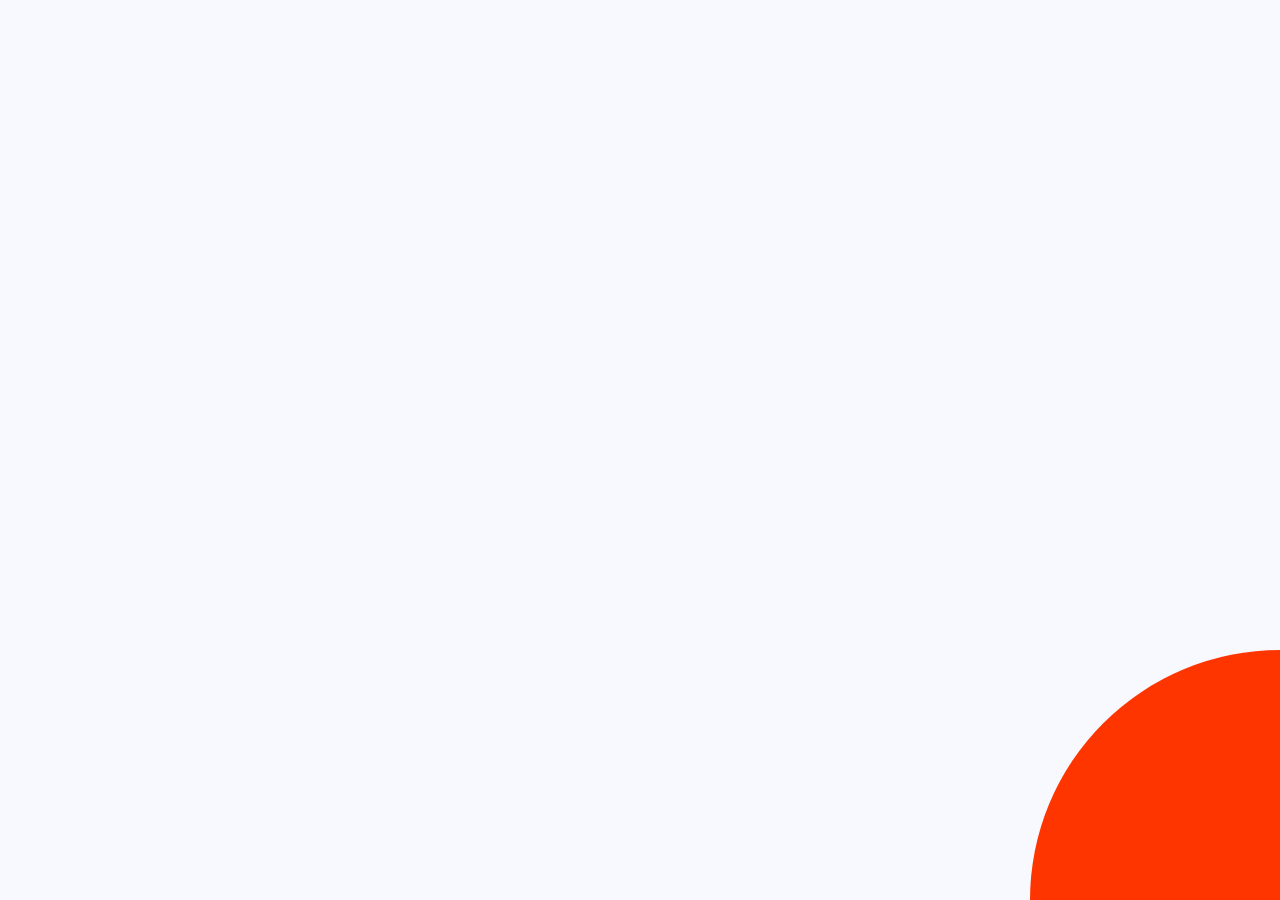
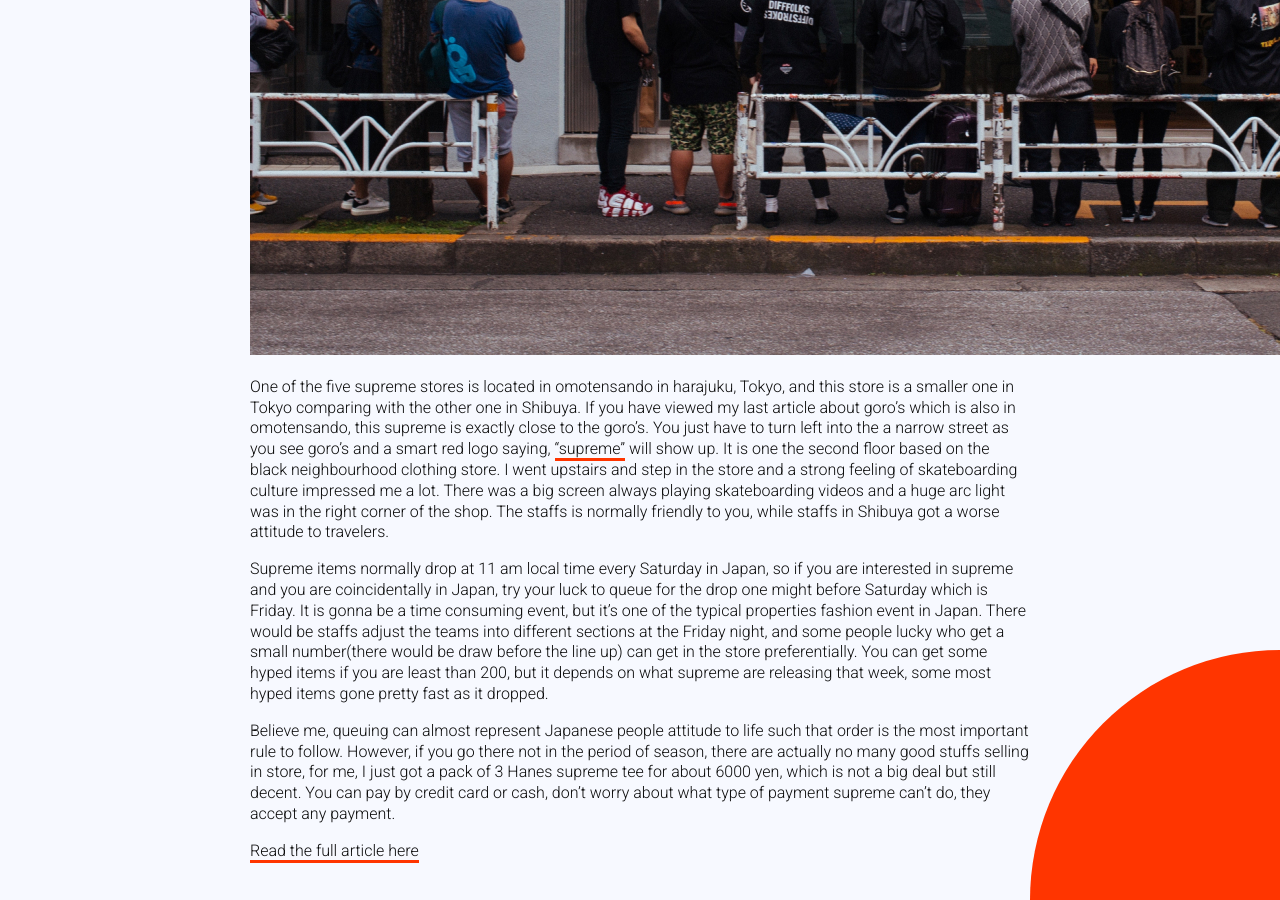
Before and after one commit to shapessss/anightinjapan2, a Jekyll site: the page built from _posts/2022-03-31-welcome-to-jekyll.markdown, in a window 1280 px wide and 900 px high, scrolled down 780 px. Built offline with Jekyll 4.4.1, drawn with Linux system fonts in a browser that asks for light colours.

Commit message:
Update Blog “2022-03-31-welcome-to-jekyll”

```diff
--- a/_posts/2022-03-31-welcome-to-jekyll.markdown
+++ b/_posts/2022-03-31-welcome-to-jekyll.markdown
@@ -4,3 +4,12 @@ excerpt: One of the five supreme stores is located in omotensando in harajuku,
   Tokyo, and this store is a smaller one in Tokyo comparing with the other one
   in Shibuya.
 ---
+![](/assets/images/blog-1a.jpg)
+
+One of the five supreme stores is located in omotensando in harajuku, Tokyo, and this store is a smaller one in Tokyo comparing with the other one in Shibuya. If you have viewed my last article about goro's which is also in omotensando, this supreme is exactly close to the goro's. You just have to turn left into the a narrow street as you see goro's and a smart red logo saying, ["supreme"](https://www.supremenewyork.com/) will show up. It is one the second floor based on the black neighbourhood clothing store. I went upstairs and step in the store and a strong feeling of skateboarding culture impressed me a lot. There was a big screen always playing skateboarding videos and a huge arc light was in the right corner of the shop. The staffs is normally friendly to you, while staffs in Shibuya got a worse attitude to travelers.
+
+Supreme items normally drop at 11 am local time every Saturday in Japan, so if you are interested in supreme and you are coincidentally in Japan, try your luck to queue for the drop one might before Saturday which is Friday. It is gonna be a time consuming event, but it's one of the typical properties fashion event in Japan. There would be staffs adjust the teams into different sections at the Friday night, and some people lucky who get a small number(there would be draw before the line up) can get in the store preferentially. You can get some hyped  items if you are least than 200, but it depends on what supreme are releasing that week, some most hyped items gone pretty fast as it dropped.
+
+Believe me, queuing can almost represent Japanese people attitude to life such that order is the most important rule to follow. However, if you go there not in the period of season, there are actually no many good stuffs selling in store, for me, I just got a pack of 3 Hanes supreme tee for about 6000 yen, which is not a big deal but still decent. You can pay by credit card or cash, don't worry about what type of payment supreme can't do, they accept any payment.
+
+[Read the full article here](https://www.tokyocreative.com/articles/19065-experience-in-supreme-harajuku-tokyo-and-osaka)
```
